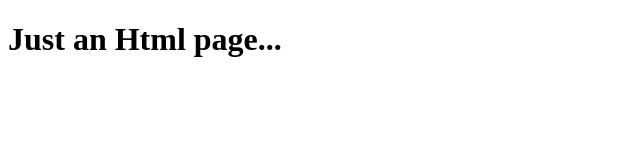
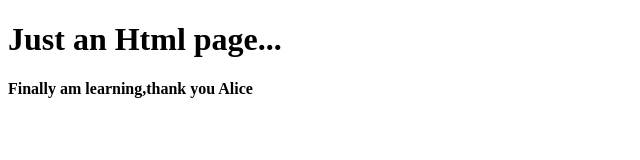
Before and after one commit to Lomemoraine/JSmentorship, a plain HTML site: page index.html in a window 1280 px wide. Shown: the whole page, without its empty margins (0-640 px from the left). Drawn offline with Linux system fonts and the light colour scheme.

Commit message:
second commit

```diff
--- a/index.html
+++ b/index.html
@@ -7,5 +7,6 @@
 </head>
 <body>
     <h1>Just an Html page...</h1>
+    <h4>Finally am learning,thank you Alice</h4>
 </body>
 </html>
```
